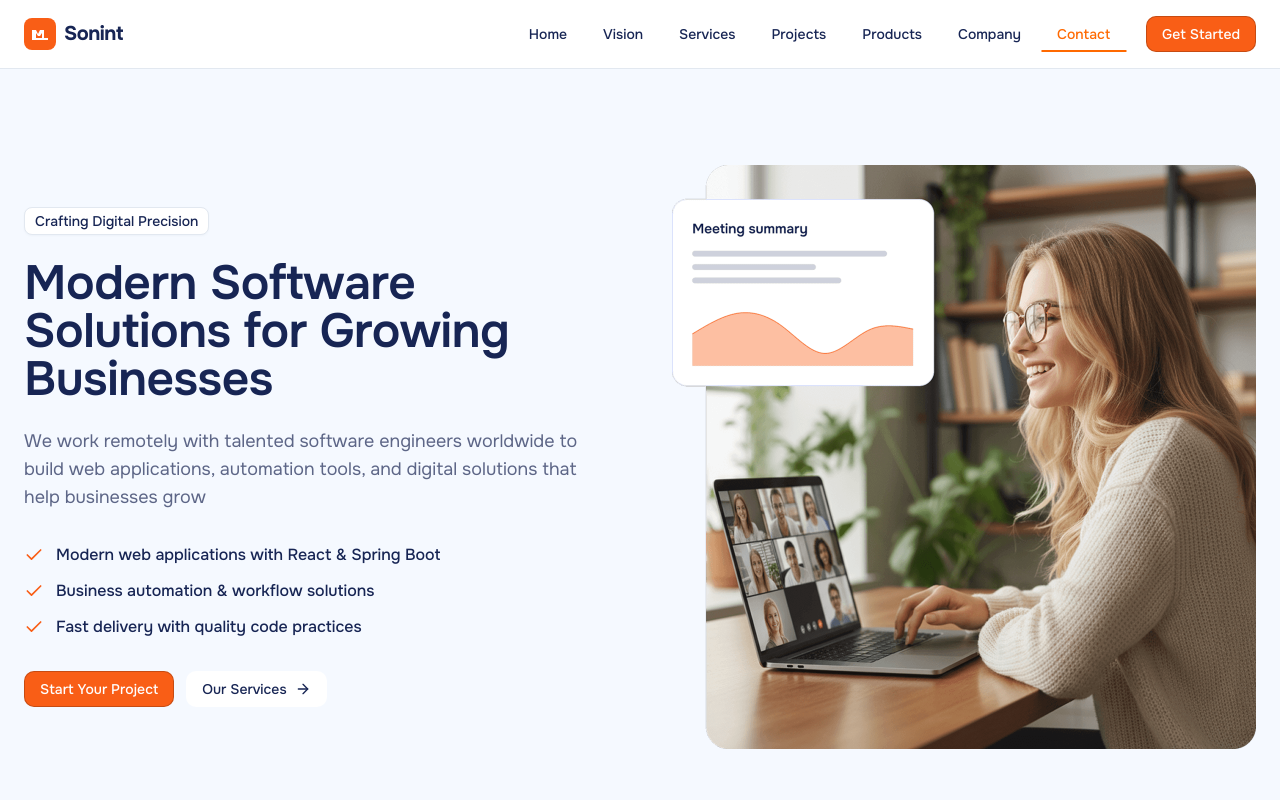
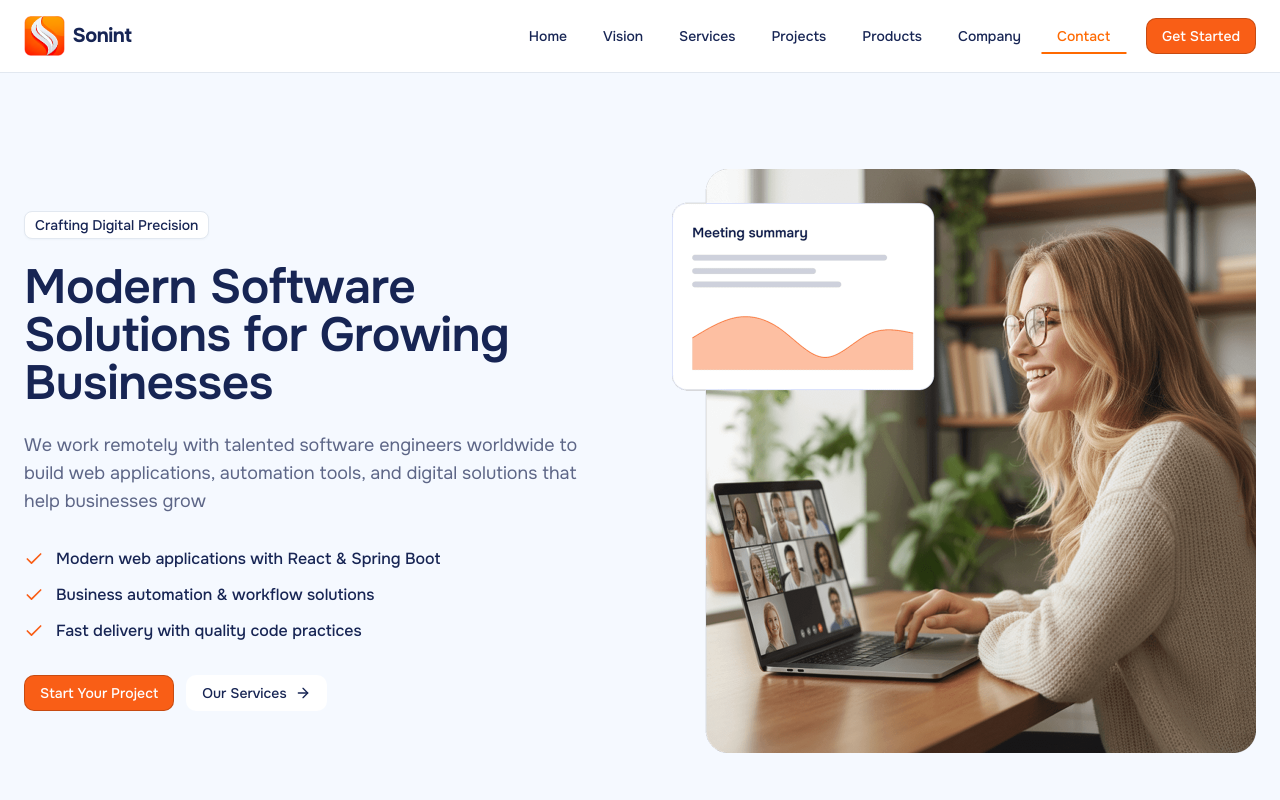
Before and after one commit to alokmaurya22/Sonint, a Next.js app: page / in a window 1280 px wide. Shown: the top 800 px of the page. Built offline with nearby package versions, Linux system fonts and the light colour scheme.

Commit message:
Logo changes, video preload flase set

```diff
--- a/app/not-found.tsx
+++ b/app/not-found.tsx
@@ -1,3 +1,5 @@
+"use client";
+
 import { LpNavbar1 } from "@/components/pro-blocks/landing-page/lp-navbars/lp-navbar-1";
 import { Footer1 } from "@/components/pro-blocks/landing-page/footers/footer-1";
 import { Button } from "@/components/ui/button";
--- a/app/products/page.tsx
+++ b/app/products/page.tsx
@@ -1,3 +1,5 @@
+"use client";
+
 import { LpNavbar1 } from "@/components/pro-blocks/landing-page/lp-navbars/lp-navbar-1";
 import { Footer1 } from "@/components/pro-blocks/landing-page/footers/footer-1";
 import { Button } from "@/components/ui/button";
--- a/components/pro-blocks/landing-page/vision-sections/vision-section-1.tsx
+++ b/components/pro-blocks/landing-page/vision-sections/vision-section-1.tsx
@@ -121,10 +121,10 @@ export function VisionSection1() {
                       <video
                         ref={videoRef}
                         className="w-full h-full object-cover"
-                        poster="/Video/Sonint_Technology_intro.jpg"
                         onPlay={() => setIsPlaying(true)}
                         onPause={() => setIsPlaying(false)}
-                        preload="metadata"
+                        preload="none"
+                        playsInline
                       >
                         <source src="/Video/Sonint_Technology_intro.mp4" type="video/mp4" />
                         Your browser does not support the video tag.
@@ -244,8 +244,6 @@ export function VisionSection1() {
                   </CardContent>
                 </Card>
               </div>
-
-
             </div>
           </div>
         </div>
--- a/components/pro-blocks/logo.tsx
+++ b/components/pro-blocks/logo.tsx
@@ -1,30 +1,26 @@
+import Image from "next/image";
+
 interface LogoProps {
   width?: number;
   height?: number;
   className?: string;
 }
 
-export const Logo: React.FC<LogoProps> = () => {
+export const Logo: React.FC<LogoProps> = ({
+  width = 30,
+  height = 30,
+  className = "",
+}) => {
   return (
-    <div className="flex items-center gap-2">
-      <svg
-        width="32"
-        height="32"
-        viewBox="0 0 32 32"
-        fill="none"
-        xmlns="http://www.w3.org/2000/svg"
-        className="text-primary"
-      >
-        <rect width="32" height="32" rx="8" fill="currentColor" />
-        <path
-          d="M8 12h4l2 4 2-4h4v8h-2v-5l-2 3h-2l-2-3v5H8v-8z"
-          fill="white"
-        />
-        <path
-          d="M8 20h16v2H8v-2z"
-          fill="white"
-        />
-      </svg>
+    <div className={`flex items-center gap-2 ${className}`}>
+      <Image
+        src="/sonintLogo.png"
+        width={width}
+        height={height}
+        alt="Sonint Technology"
+        className="h-8 sm:h-10 w-auto object-contain"
+        priority
+      />
       <span className="text-foreground text-xl font-bold tracking-tight">
         Sonint
       </span>
```
Also changed, not shown: public/sonintLogo.png (added).
